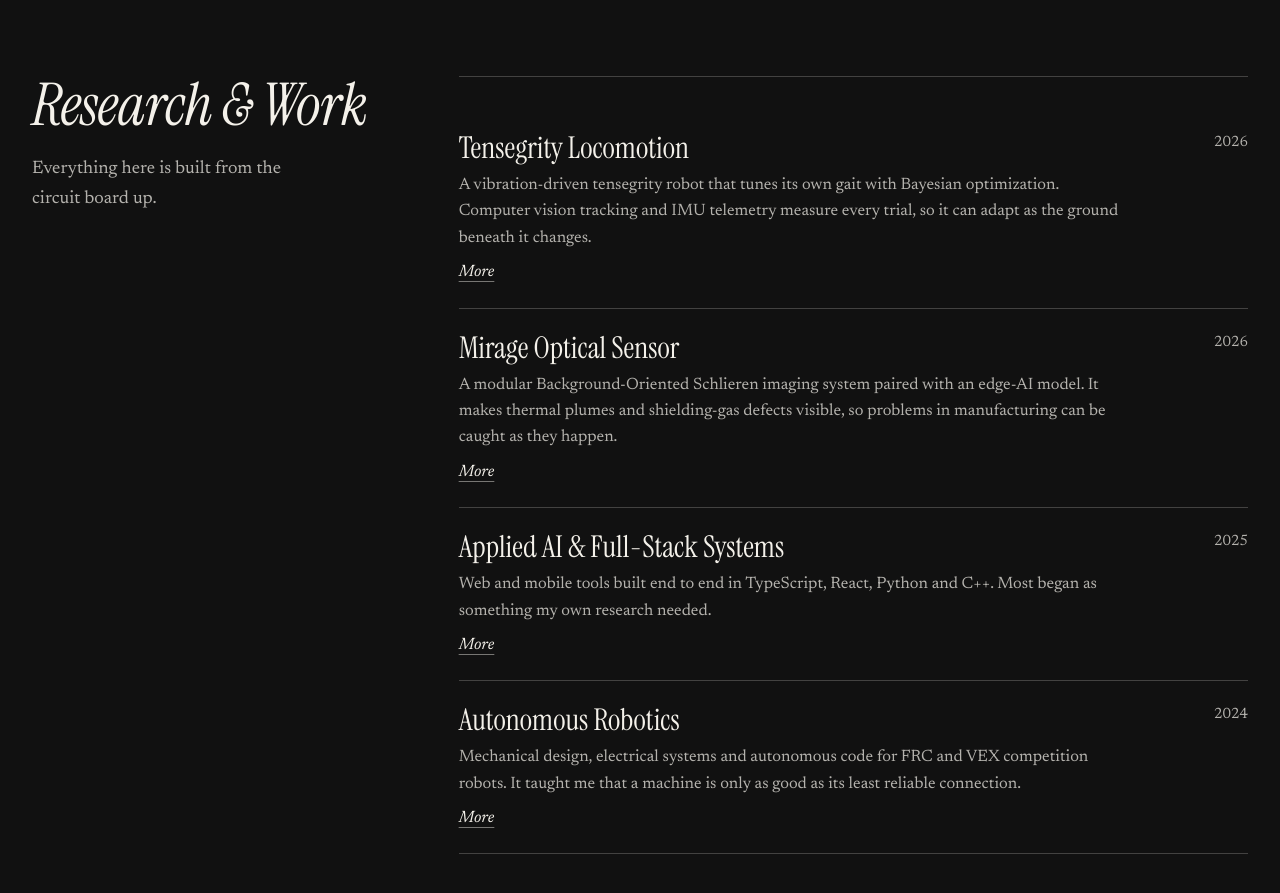
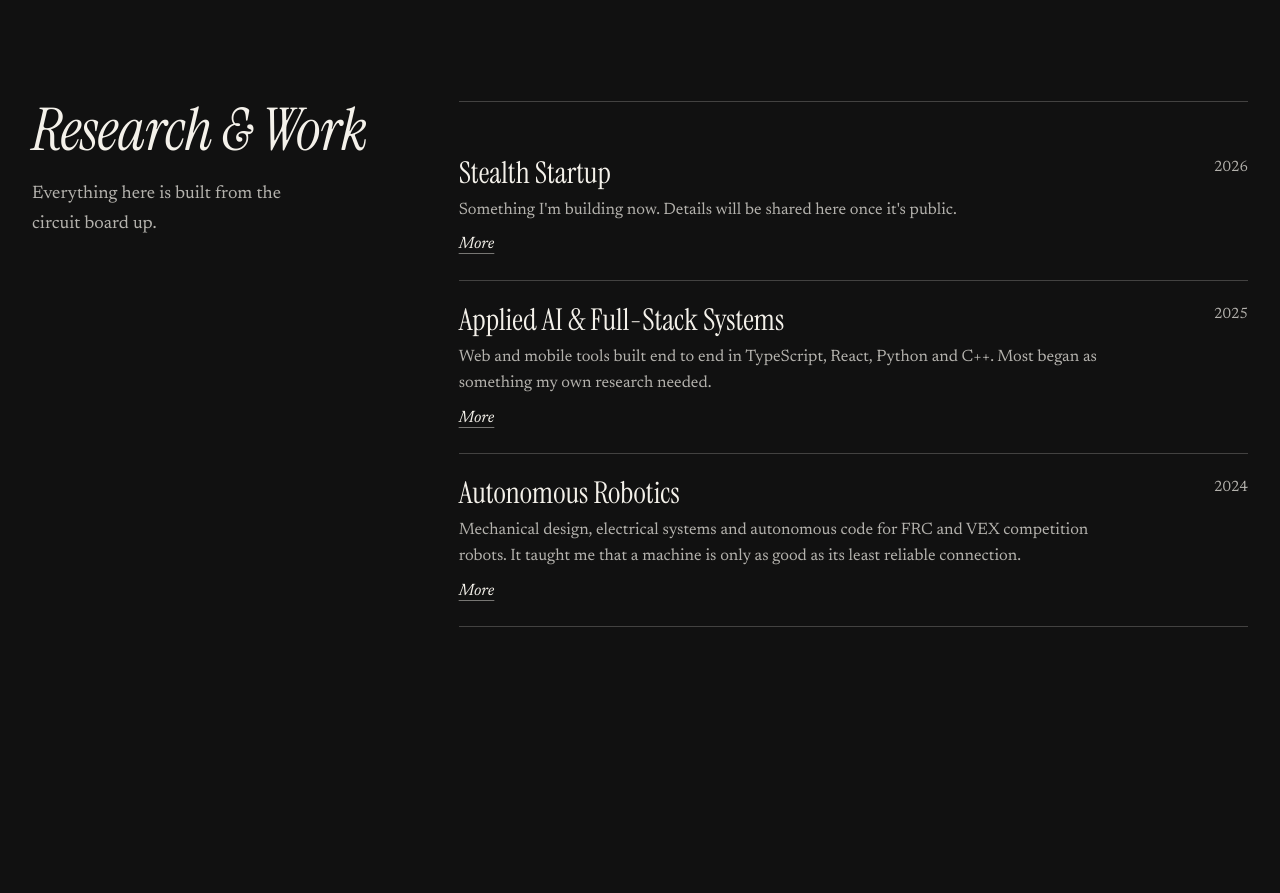
Before and after one commit to pranavnaresh11-ui/PersonalWebsite, a plain HTML site: page index.html in a window 1280 px wide. Shown: the part 1660-2553 px from the top of the page. Drawn offline with Linux system fonts and the light colour scheme.

Commit message:
Replace Tensegrity and Mirage entries with Stealth Startup
Co-Authored-By: Claude Opus 5.5 <noreply@anthropic.com>

```diff
--- a/index.html
+++ b/index.html
@@ -83,14 +83,9 @@
       <hr class="rule st">
       <div class="list">
         <details class="st">
-          <summary><span class="t">Tensegrity Locomotion</span><span class="y">2026</span>
-            <span class="s">A vibration-driven tensegrity robot that tunes its own gait with Bayesian optimization. Computer vision tracking and IMU telemetry measure every trial, so it can adapt as the ground beneath it changes.</span></summary>
-          <p>The goal is cross-terrain gait adaptation: one robot, with no wheels or legs, finding an efficient way to move over surfaces it was never tuned for. A longer write-up and the code will be linked here.</p>
-        </details>
-        <details class="st">
-          <summary><span class="t">Mirage Optical Sensor</span><span class="y">2026</span>
-            <span class="s">A modular Background-Oriented Schlieren imaging system paired with an edge-AI model. It makes thermal plumes and shielding-gas defects visible, so problems in manufacturing can be caught as they happen.</span></summary>
-          <p>Schlieren imaging reveals small changes in how air bends light. Mirage puts the technique into inexpensive, modular hardware and runs detection on the device itself. Build notes and results will be linked here.</p>
+          <summary><span class="t">Stealth Startup</span><span class="y">2026</span>
+            <span class="s">Something I'm building now. Details will be shared here once it's public.</span></summary>
+          <p>A write-up and links will be added here.</p>
         </details>
         <details class="st">
           <summary><span class="t">Applied AI &amp; Full-Stack Systems</span><span class="y">2025</span>
```
